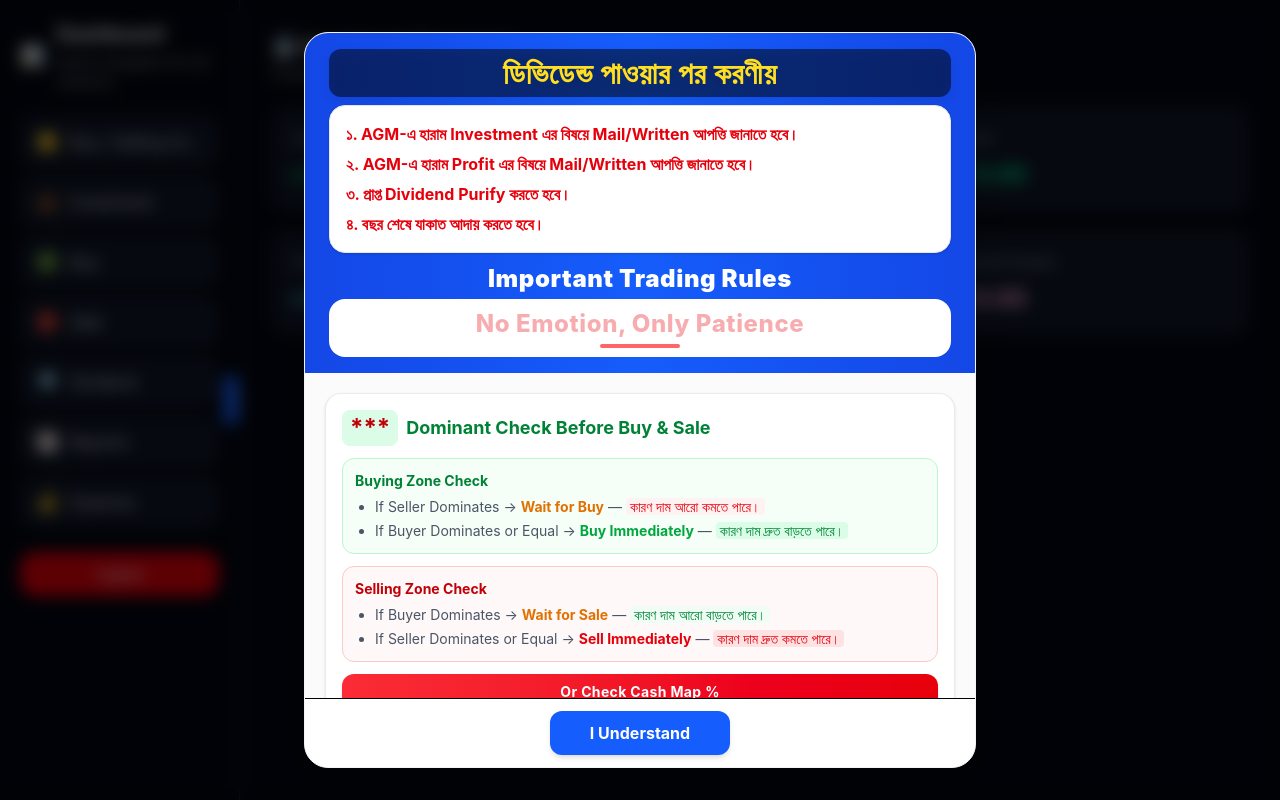
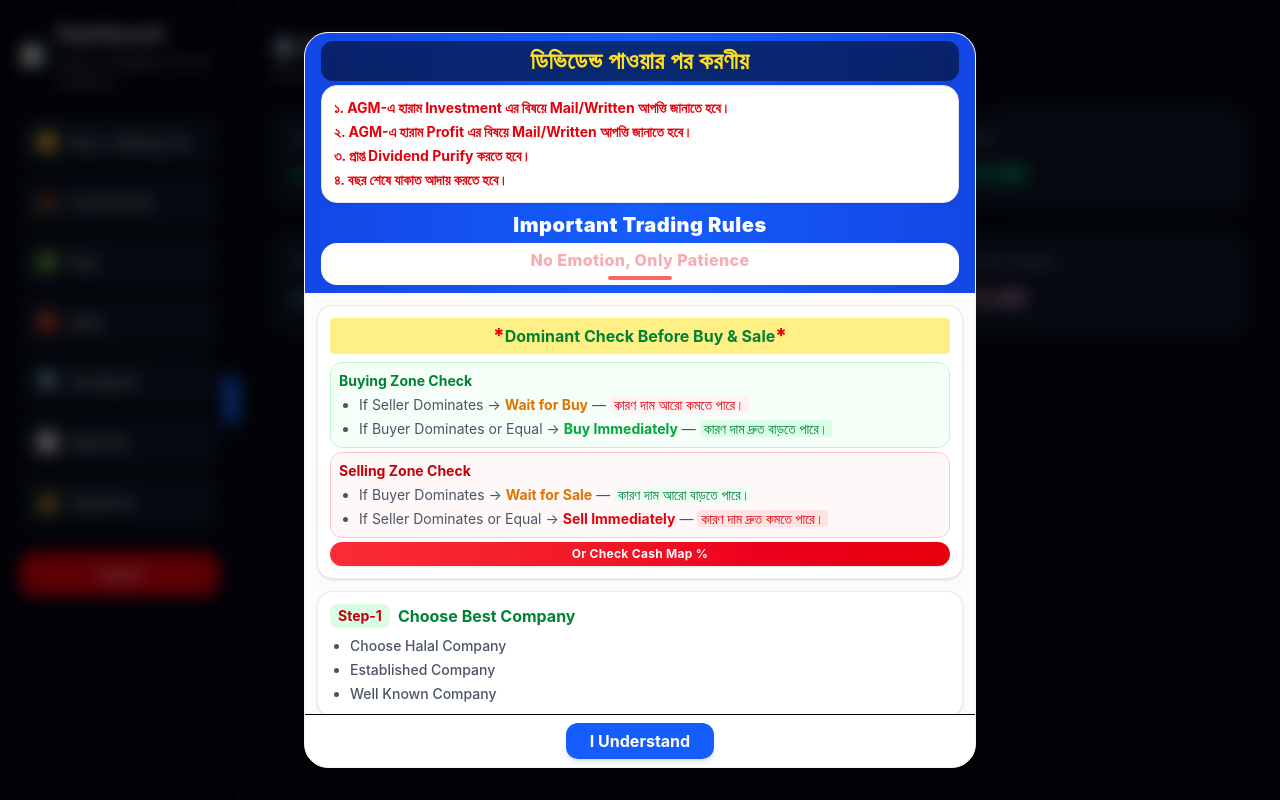
Before and after one commit to Mizan510/Stock-Market, a React app in the folder frontend/: page /dashboard in a window 1280 px wide. Built offline with nearby package versions, Linux system fonts and the light colour scheme; no server answers; sample sign-in values are in the browser's storage; the HTML template or start-up script is replaced by a standard one.

Commit message:
Something Updated

```diff
--- a/frontend/src/components/RulesPopup.jsx
+++ b/frontend/src/components/RulesPopup.jsx
@@ -3,19 +3,19 @@ import React from "react";
 const RulesPopup = ({ onClose }) => {
   return (
     // Fixed full-screen backdrop overlay
-    <div className="fixed inset-0 bg-black/60 backdrop-blur-sm z-50 flex items-center justify-center p-4">
+    <div className="fixed inset-0 bg-black/60 backdrop-blur-sm z-50 flex items-center justify-center p-2">
       {/* Modal Container */}
       <div className="w-full max-w-2xl max-h-[92vh] bg-white rounded-3xl shadow-2xl overflow-hidden flex flex-col border border-gray-100">
         {/* ১. ডিভিডেন্ড ও ট্রেডিং রুলস সেকশন (ওপর-নিচ থেকে পারফেক্টলি চাপানো) */}
-        <div className="bg-linear-to-r from-blue-700 via-blue-600 to-blue-700 px-4 sm:px-6 py-3 sm:py-4">
+        <div className="bg-linear-to-r from-blue-700 via-blue-600 to-blue-700 px-3 sm:px-4 py-1 sm:py-2">
           {/* প্রধান শিরোনাম */}
-          <h1 className="text-xl sm:text-2xl md:text-3xl font-extrabold text-center text-yellow-300 tracking-wide mb-2 drop-shadow-lg bg-black/50 px-3 py-1.5 rounded-xl">
+          <h1 className="text-lg sm:text-xl md:text-2xl font-extrabold text-center text-yellow-300 tracking-wide mb-1 drop-shadow-lg bg-black/50 px-2 py-1 rounded-xl">
             ডিভিডেন্ড পাওয়ার পর করণীয়
           </h1>
 
           {/* ডিভিডেন্ড লিস্ট কার্ড */}
-          <div className="bg-white rounded-2xl p-3 sm:p-4 shadow-sm border border-gray-200">
-            <ul className="space-y-1.5 text-red-600 text-xs sm:text-sm md:text-base font-bold">
+          <div className="bg-white rounded-2xl p-2 sm:p-3 shadow-sm border border-gray-200">
+            <ul className="space-y-1 text-red-600 text-xs sm:text-sm md:text-sm font-bold">
               <li>
                 ১. AGM-এ হারাম Investment এর বিষয়ে Mail/Written আপত্তি জানাতে
                 হবে।
@@ -29,12 +29,12 @@ const RulesPopup = ({ onClose }) => {
           </div>
 
           {/* সাব-শিরোনাম */}
-          <h2 className="text-lg sm:text-xl md:text-2xl font-black text-center text-white tracking-wide mt-2.5 mb-1">
+          <h2 className="text-base sm:text-lg md:text-xl font-black text-center text-white tracking-wide mt-2 mb-1">
             Important Trading Rules
           </h2>
 
           {/* নো ইমোশন ব্লিংকিং বক্স */}
-          <div className="mt-1 bg-white border border-white/20 rounded-2xl py-2 px-4 backdrop-blur-md">
+          <div className="mt-1 bg-white border border-white/20 rounded-2xl py-1 px-3 backdrop-blur-md">
             <style>
               {`
               @keyframes blink {
@@ -45,30 +45,28 @@ const RulesPopup = ({ onClose }) => {
             `}
             </style>
 
-            <h3 className="text-red-600 text-xl sm:text-2xl font-extrabold text-center blink-text tracking-wide">
+            <h3 className="text-red-600 text-sm sm:text-base font-extrabold text-center blink-text tracking-wide">
               No Emotion, Only Patience
             </h3>
 
-            <div className="w-16 sm:w-20 h-1 bg-red-400 mx-auto mt-1 rounded-full" />
+            <div className="w-14 sm:w-16 h-1 bg-red-400 mx-auto mt-1 rounded-full" />
           </div>
         </div>
 
         {/* ২. স্ক্রোলযোগ্য নিচের রুলস সেকশন (Scrollable Content) */}
-        <div className="flex-1 overflow-y-auto p-4 sm:p-5 space-y-4 bg-gray-50/70">
-
+        <div className="flex-1 overflow-y-auto p-2 sm:p-3 space-y-3 bg-gray-50/70">
           {/* Rule 3 */}
-          <div className="bg-white border border-gray-200/80 rounded-2xl p-4 shadow-sm hover:shadow-md transition-shadow">
-            <h3 className="text-base sm:text-lg font-bold text-green-700 mb-3 flex items-center gap-2">
-              <span className="bg-green-100 text-red-700 px-2 py-0.5 rounded-lg text-2xl">
-               ***
-              </span>
+          <div className="bg-white border border-gray-200/80 rounded-2xl p-3 shadow-sm hover:shadow-md transition-shadow">
+            <h3 className="text-sm sm:text-base font-bold text-green-700 mb-2 flex items-center justify-center bg-yellow-200 px-2 py-1 rounded animate-blink">
+              <span className="text-red-600 text-xl font-extrabold">*</span>
               Dominant Check Before Buy & Sale
+              <span className="text-red-600 text-xl font-extrabold">*</span>
             </h3>
 
-            <div className="space-y-3">
+            <div className="space-y-1">
               {/* Buying Zone */}
-              <div className="bg-green-50/60 border border-green-200 rounded-xl p-3">
-                <p className="font-bold text-green-700 mb-1.5 text-xs sm:text-sm">
+              <div className="bg-green-50/60 border border-green-200 rounded-xl p-2">
+                <p className="font-bold text-green-700 mb-1 text-xs sm:text-sm">
                   Buying Zone Check
                 </p>
                 <ul className="list-disc ml-5 space-y-1 text-xs sm:text-sm text-gray-600">
@@ -96,8 +94,8 @@ const RulesPopup = ({ onClose }) => {
               </div>
 
               {/* Selling Zone */}
-              <div className="bg-red-50/50 border border-red-200 rounded-xl p-3">
-                <p className="font-bold text-red-700 mb-1.5 text-xs sm:text-sm">
+              <div className="bg-red-50/50 border border-red-200 rounded-xl p-2">
+                <p className="font-bold text-red-700 mb-1 text-xs sm:text-sm">
                   Selling Zone Check
                 </p>
                 <ul className="list-disc ml-5 space-y-1 text-xs sm:text-sm text-gray-600">
@@ -125,8 +123,8 @@ const RulesPopup = ({ onClose }) => {
               </div>
 
               {/* Cash Map Box */}
-              <div className="bg-linear-to-r from-red-500 to-red-600 text-white rounded-xl py-2 px-4 text-center shadow-sm">
-                <p className="text-xs sm:text-sm font-bold tracking-wide">
+              <div className="bg-linear-to-r from-red-500 to-red-600 text-white rounded-xl py-1 px-3 text-center shadow-sm">
+                <p className="text-[11px] sm:text-xs font-bold tracking-wide">
                   Or Check Cash Map %
                 </p>
               </div>
@@ -134,9 +132,9 @@ const RulesPopup = ({ onClose }) => {
           </div>
 
           {/* Rule 1 */}
-          <div className="bg-white border border-gray-200/80 rounded-2xl p-4 shadow-sm hover:shadow-md transition-shadow">
-            <h3 className="text-base sm:text-lg font-bold text-green-700 mb-2 flex items-center gap-2">
-              <span className="bg-green-100 text-red-700 px-2 py-0.5 rounded-lg text-xl">
+          <div className="bg-white border border-gray-200/80 rounded-2xl p-3 shadow-sm hover:shadow-md transition-shadow">
+            <h3 className="text-sm sm:text-base font-bold text-green-700 mb-2 flex items-center gap-2">
+              <span className="bg-green-100 text-red-700 px-2 py-0.5 rounded-lg text-sm">
                 Step-1
               </span>
               Choose Best Company
@@ -149,9 +147,9 @@ const RulesPopup = ({ onClose }) => {
           </div>
 
           {/* Rule 2 */}
-          <div className="bg-white border border-gray-200/80 rounded-2xl p-4 shadow-sm hover:shadow-md transition-shadow">
-            <h3 className="text-base sm:text-lg font-bold text-green-700 mb-2 flex items-center gap-2">
-              <span className="bg-green-100 text-red-700 px-2 py-0.5 rounded-lg text-xl">
+          <div className="bg-white border border-gray-200/80 rounded-2xl p-3 shadow-sm hover:shadow-md transition-shadow">
+            <h3 className="text-sm sm:text-base font-bold text-green-700 mb-2 flex items-center gap-2">
+              <span className="bg-green-100 text-red-700 px-1 py-0.5 rounded-lg text-sm">
                 Step-2
               </span>
               Set Buying & Selling Zone
@@ -172,10 +170,10 @@ const RulesPopup = ({ onClose }) => {
         </div>
 
         {/* ৩. ফিক্সড বটম বাটন (Footer) */}
-        <div className="bg-white border-t border-gray-150 p-3 flex justify-center">
+        <div className="bg-white border-t border-gray-150 p-2 flex justify-center">
           <button
             onClick={onClose}
-            className="w-full sm:w-auto bg-blue-600 hover:bg-blue-700 active:scale-98 text-white font-bold text-sm sm:text-base px-10 py-2.5 rounded-xl transition-all duration-150 shadow-md hover:shadow-lg"
+            className="w-full sm:w-auto bg-blue-600 hover:bg-blue-700 active:scale-98 text-white font-bold text-sm sm:text-base px-6 py-1.5 rounded-xl transition-all duration-150 shadow-md hover:shadow-lg"
           >
             I Understand
           </button>
```
